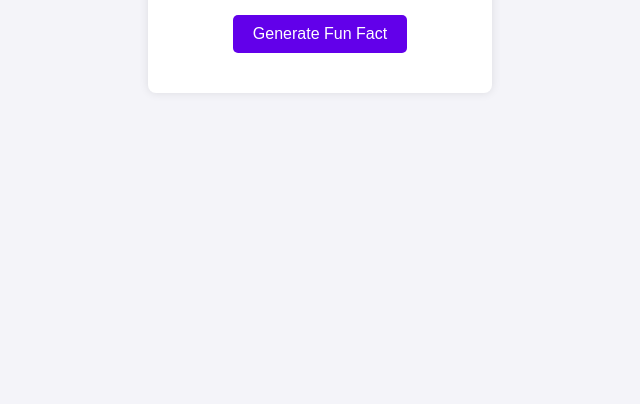
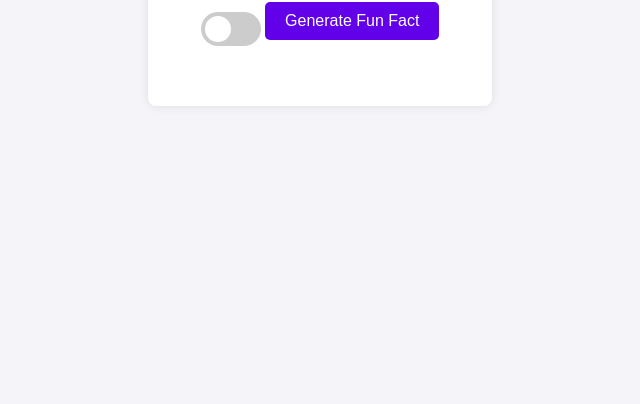
Before and after one commit to jishanahmed-shaikh/factsgenerator-piecesworkshop, a plain HTML site: page index.html in a window 1280 px wide. Shown: the part 396-800 px from the top of the page, without its empty margins (320-960 px from the left). Drawn offline with Linux system fonts and the light colour scheme.

Commit message:
Updated index.html w.r.t DARK/LIGHT MODE

```diff
--- a/index.html
+++ b/index.html
@@ -9,6 +9,10 @@
 <body>
     <div class="container">
         <h1>Fun Facts About Me</h1>
+        <label class="switch">
+            <input type="checkbox" id="modeToggle">
+            <span class="slider round"></span>
+        </label>
         <button id="generateFact">Generate Fun Fact</button>
         <p id="factDisplay"></p>
     </div>
```
